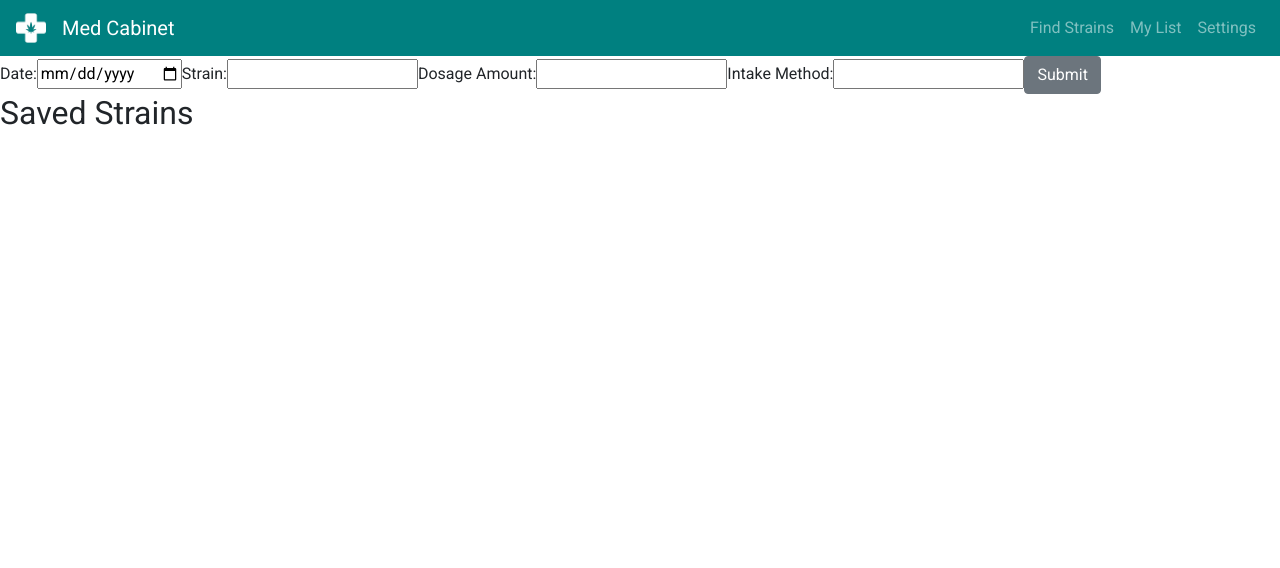
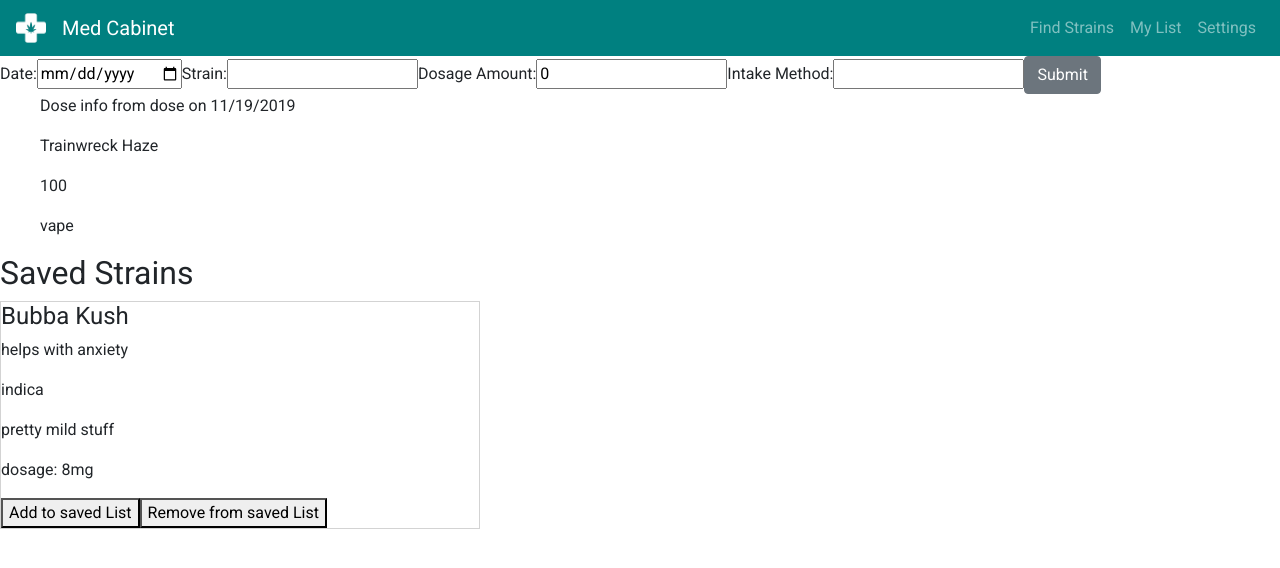
Before and after one commit to build-week-med-cabinet-2/frontend, a React (Create React App) app: page /dashboard in a window 1280 px wide. Shown: the top 568 px of the page. Built offline with nearby package versions, Linux system fonts and the light colour scheme; sample sign-in values are in the browser's storage.

Commit message:
QuickDosageEntry refactored to use useFormik()

```diff
--- a/src/components/dashboard/Display.js
+++ b/src/components/dashboard/Display.js
@@ -1,11 +1,12 @@
 import React from "react";
 import QuickDosageEntry from "../dosageLog/QuickDosageEntry";
 import SavedStrainsList from "../strainRecommender/SavedStrainsList";
-
+import Log from "../dosageLog/Log";
 export default function Display() {
   return (
     <div>
       <QuickDosageEntry />
+      <Log />
       <SavedStrainsList />
     </div>
   );
--- a/src/components/dosageLog/Dosage.js
+++ /dev/null
@@ -1,5 +0,0 @@
-import React from "react";
-
-export default function Dosage() {
-  return <div></div>;
-}
--- /dev/null
+++ b/src/components/dosageLog/Entry.js
@@ -0,0 +1,16 @@
+import React from "react";
+
+const Entry = props => {
+  const { dosageDate, strain, dosageAmount, intakeMethod } = props.entry;
+
+  return (
+    <div>
+      <p>Dose info from dose on {dosageDate}</p>
+      <p>{strain}</p>
+      <p>{dosageAmount}</p>
+      <p>{intakeMethod}</p>
+    </div>
+  );
+};
+
+export default Entry;
--- a/src/components/dosageLog/Log.js
+++ b/src/components/dosageLog/Log.js
@@ -1,5 +1,21 @@
 import React from "react";
+import { useSelector } from "react-redux";
+import Entry from "./Entry";
 
 export default function Log() {
-  return <div>hello from dosage </div>;
+  const entries = useSelector(state => state.dosages.entries);
+  console.log(entries);
+  return (
+    <>
+      {entries.length ? (
+        <ol type="1">
+          {entries.map((item, index) => (
+            <Entry key={index} entry={item} />
+          ))}
+        </ol>
+      ) : (
+        <p>Please Add a log to view past logs</p>
+      )}
+    </>
+  );
 }
--- a/src/components/dosageLog/QuickDosageEntry.js
+++ b/src/components/dosageLog/QuickDosageEntry.js
@@ -1,46 +1,87 @@
 import React, { useState } from "react";
+import { useDispatch } from "react-redux";
+import { addEntryToLog } from "../../store/actions";
 import { withFormik, Form, Field } from "formik";
+import { useFormik } from "formik";
 import * as Yup from "yup";
 import { Container, Col, Button } from "reactstrap";
 import "bootstrap/dist/css/bootstrap.css";
 
 const QuickDosageEntry = props => {
+  const dispatch = useDispatch();
+
+  const formik = useFormik({
+    initialValues: {
+      dosageDate: "",
+      strain: "",
+      dosageAmount: 0,
+      intakeMethod: ""
+    },
+    onSubmit: values => {
+      dispatch(addEntryToLog(values));
+    }
+  });
+
   return (
     <>
-      <Form>
+      <form onSubmit={formik.handleSubmit}>
         <label htmlFor="dosage date">Date:</label>
-        <Field
+        {/* <Field type="date" name="date" />
+        {props.touched.date && props.errors.date && (
+          <p className="error">{props.errors.date}</p>
+        )} */}
+        <input
           type="date"
-          name="date"
+          name="dosageDate"
+          id="dosageDate"
+          onChange={formik.handleChange}
+          value={formik.values.dosageDate}
         />
-        {props.touched.date && props.errors.date && (<p className="error">{props.errors.date}</p>)}
 
         <label htmlFor="strain">Strain:</label>
-        <Field
+        {/* <Field type="text" name="strain" />
+        {props.touched.strain && props.errors.strain && (
+          <p className="error">{props.errors.strain}</p>
+        )} */}
+        <input
           type="text"
           name="strain"
+          id="strain"
+          onChange={formik.handleChange}
+          value={formik.values.strain}
         />
-        {props.touched.strain && props.errors.strain && (<p className="error">{props.errors.strain}</p>)}
 
         <label htmlFor="Dosage Amount">Dosage Amount:</label>
-        <Field
+        {/* <Field type="number" name="dosageAmount" />
+        {props.touched.dosageAmount && props.errors.dosageAmount && (
+          <p className="error">{props.errors.dosageAmount}</p>
+        )} */}
+        <input
           type="number"
           name="dosageAmount"
+          id="dosageAmount"
+          onChange={formik.handleChange}
+          value={formik.values.dosageAmount}
         />
-        {props.touched.dosageAmount && props.errors.dosageAmount && (<p className="error">{props.errors.dosageAmount}</p>)}
 
         <label htmlFor="intake method">Intake Method:</label>
-        <Field
+        {/* <Field type="text" name="intakeMethod" />
+        {props.touched.intakeMethod && props.errors.intakeMethod && (
+          <p className="error">{props.errors.intakeMethod}</p>
+        )} */}
+        <input
           type="text"
           name="intakeMethod"
+          id="intakeMethod"
+          onChange={formik.handleChange}
+          value={formik.values.intakeMethod}
         />
-        {props.touched.intakeMethod && props.errors.intakeMethod && (<p className="error">{props.errors.intakeMethod}</p>)}
 
         <Button type="submit">Submit</Button>
-      </Form>
+      </form>
     </>
   );
-}
+};
 
 export default withFormik({
   mapPropsToValues({ date, strain, dosageAmount, intakeMethod }) {
@@ -52,19 +93,14 @@ export default withFormik({
     };
   },
   validationSchema: Yup.object().shape({
-    date: Yup.date()
-      .required("Date is required."),
+    date: Yup.date().required("Date is required."),
     strain: Yup.string()
       .min(2, "Strain must be at least 2 characters.")
       .required("Strain is required."),
-    dosageAmount: Yup.number()
-      .required("Dosage amount is required."),
+    dosageAmount: Yup.number().required("Dosage amount is required."),
     intakeMethod: Yup.string()
       .min(2, "Intake method must be at least 2 characters.")
       .required("Intake method is required.")
   }),
-  handleSubmit(values, { setStatus, props }) {
-    console.log("formik submitted with values:");
-    console.log(values);
-  }
+  handleSubmit(values, { setStatus, props }) {}
 })(QuickDosageEntry);
--- a/src/components/intake/AilmentList.js
+++ b/src/components/intake/AilmentList.js
@@ -10,8 +10,8 @@ export const AilmentList = () => {
       <h2>Ailments</h2>
       {ailments.length ? (
         <ol type="1">
-          {ailments.map(item => (
-            <Ailment key={item.id} ailment={item} />
+          {ailments.map((item, index) => (
+            <Ailment key={index} ailment={item} />
           ))}
         </ol>
       ) : (
--- a/src/routes/Routes.js
+++ b/src/routes/Routes.js
@@ -9,6 +9,7 @@ import { Ailments } from "../components/intake/Ailments";
 import Strains from "../components/strainRecommender/Strains";
 import Display from "../components/dashboard/Display";
 import Recommendations from "../components/strainRecommender/Recommendations";
+import Log from "../components/dosageLog/Log";
 
 const Routes = () => {
   return (
@@ -24,6 +25,7 @@ const Routes = () => {
         component={Recommendations}
       />
       <PrivateRoute path="/dashboard" exact component={Display} />
+      <PrivateRoute path="/logs" exact component={Log} />
     </>
   );
 };
--- a/src/store/actions/actionTypes.js
+++ b/src/store/actions/actionTypes.js
@@ -3,3 +3,4 @@ export const ADD_AILMENT = "ADD_AILMENT";
 export const REMOVE_AILMENT = "REMOVE_AILMENT";
 export const ADD_STRAIN_TO_USER_SAVED = "ADD_STRAIN_TO_USER_SAVED";
 export const REMOVE_STRAIN_FROM_USER_SAVED = "REMOVE_STRAIN_FROM_USER_SAVED";
+export const ADD_LOG_TO_DOSAGE_LOGS = "ADD_LOG_TO_DOSAGE_LOGS";
--- a/src/store/actions/actions.js
+++ b/src/store/actions/actions.js
@@ -15,3 +15,7 @@ export const addStrainToSaved = strain => {
 export const removeStrainFromSaved = strain => {
   return { type: Types.REMOVE_STRAIN_FROM_USER_SAVED, payload: strain };
 };
+
+export const addEntryToLog = entry => {
+  return { type: Types.ADD_LOG_TO_DOSAGE_LOGS, payload: entry };
+};
--- /dev/null
+++ b/src/store/reducers/dosageReducer.js
@@ -0,0 +1,24 @@
+import * as Types from "../actions";
+
+const initialState = {
+  entries: [
+    {
+      id: 1,
+      dosageDate: "11/19/2019",
+      strain: "Trainwreck Haze",
+      dosageAmount: 100,
+      intakeMethod: "vape"
+    }
+  ]
+};
+
+export const dosageReducer = (state = initialState, action) => {
+  switch (action.type) {
+    case Types.ADD_LOG_TO_DOSAGE_LOGS:
+      const newEntry = action.payload;
+      const entry = { ...newEntry, id: Date.now() };
+      return { ...state, dosagesLogs: [...state.entries, entry] };
+    default:
+      return state;
+  }
+};
--- a/src/store/reducers/index.js
+++ b/src/store/reducers/index.js
@@ -2,8 +2,10 @@ import { combineReducers } from "redux";
 
 import { strainReducer as strains } from "./strainReducer";
 import { ailmentReducer as ailments } from "./ailmentReducer";
+import { dosageReducer as dosages } from "./dosageReducer";
 
 export default combineReducers({
   strains,
-  ailments
+  ailments,
+  dosages
 });
--- a/src/store/reducers/strainReducer.js
+++ b/src/store/reducers/strainReducer.js
@@ -1,5 +1,4 @@
 import * as Types from "../actions";
-import { types } from "@babel/core";
 
 const initialState = {
   strains: [
@@ -27,7 +26,15 @@ const initialState = {
       dosageRec: "8mg"
     }
   ],
-  savedStrains: []
+  savedStrains: [
+    {
+      name: "Bubba Kush",
+      type: "indica",
+      description: "pretty mild stuff",
+      benefit: "helps with anxiety",
+      dosageRec: "8mg"
+    }
+  ]
 };
 
 export const strainReducer = (state = initialState, action) => {
```
